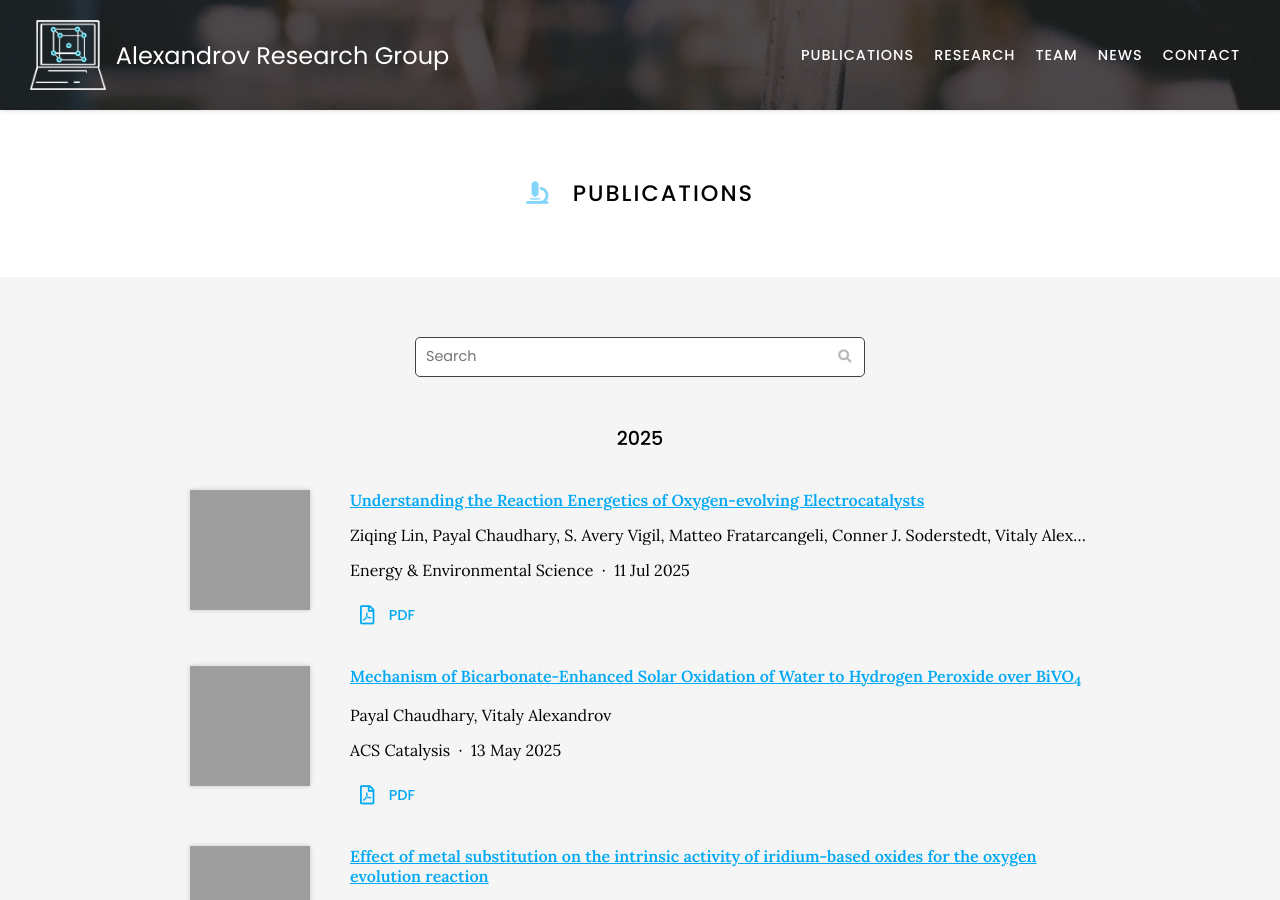
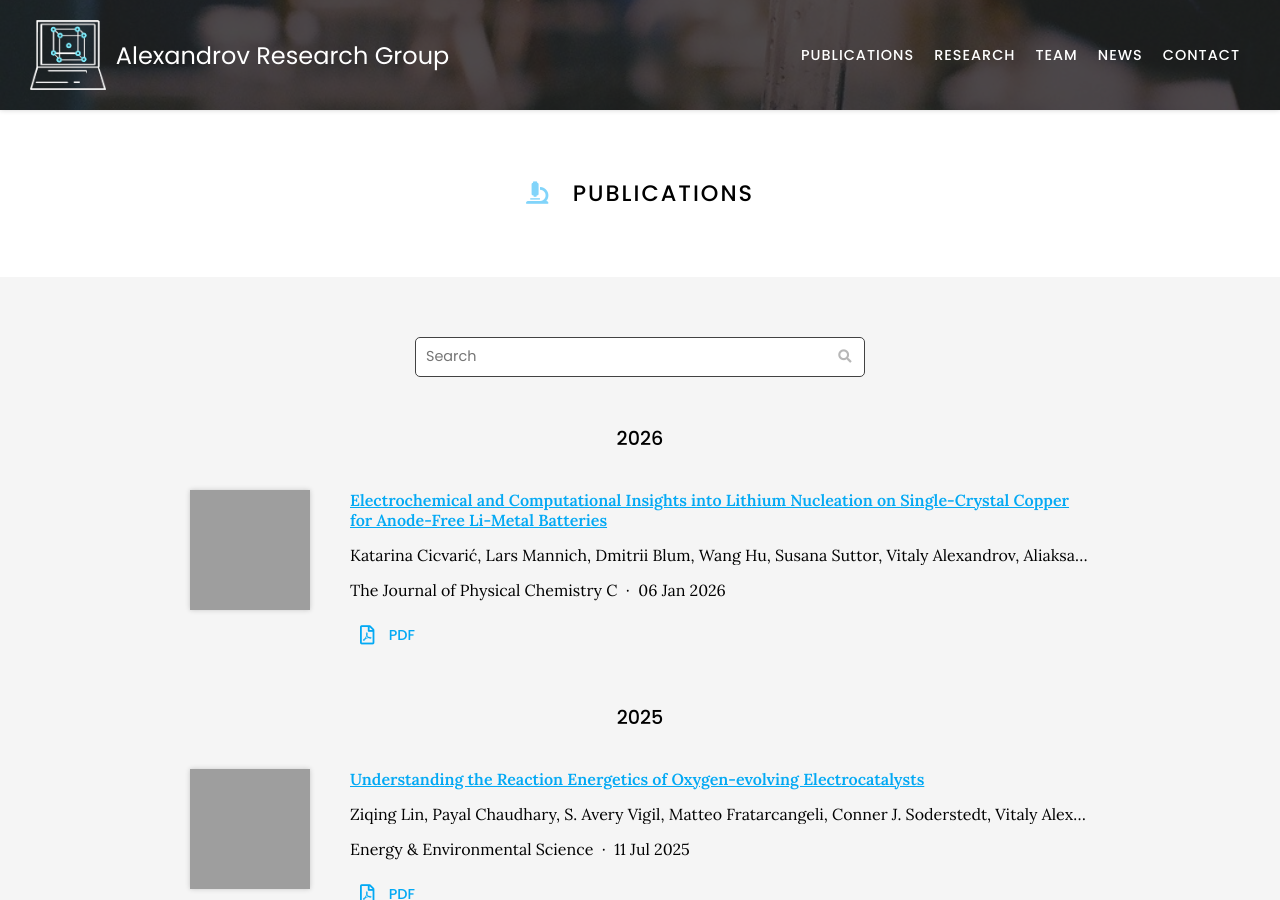
Before and after one commit to valexandrov/webpage, a Jekyll site: the page built from publications/index.md, in a window 1280 px wide and 900 px high. Built offline with Jekyll 4.4.1, drawn with Linux system fonts in a browser that asks for light colours; nearby versions of some CDN libraries; grey boxes are pictures that could not be loaded.

Commit message:
Generate citations

```diff
--- a/_data/citations.yaml
+++ b/_data/citations.yaml
@@ -1,5 +1,23 @@
 # GENERATED AUTOMATICALLY, DO NOT EDIT
 
+- id: doi:10.1021/acs.jpcc.5c07557
+  title: Electrochemical and Computational Insights into Lithium Nucleation on Single-Crystal
+    Copper for Anode-Free Li-Metal Batteries
+  authors:
+  - "Katarina Cicvari\u0107"
+  - Lars Mannich
+  - Dmitrii Blum
+  - Wang Hu
+  - Susana Suttor
+  - Vitaly Alexandrov
+  - Aliaksandr S. Bandarenka
+  publisher: The Journal of Physical Chemistry C
+  date: '2026-01-06'
+  link: https://doi.org/hbhxs9
+  image: https://pubs.acs.org/cms/10.1021/acs.jpcc.5c07557/asset/images/medium/jp5c07557_0009.gif
+  extra-links:
+  - type: pdf
+    link: https://valexandrov.github.io/webpage/papers/electrochemical-and-computational-insights-into-lithium-nucleation-on-single-crystal-copper-for-anode-free-li-metal.pdf
 - id: doi:10.1039/D5SC06242J
   title: Effect of metal substitution on the intrinsic activity of iridium-based oxides
     for the oxygen evolution reaction
```
